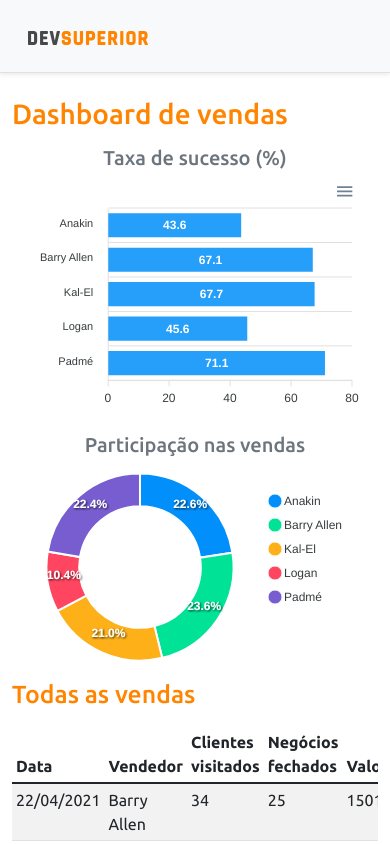
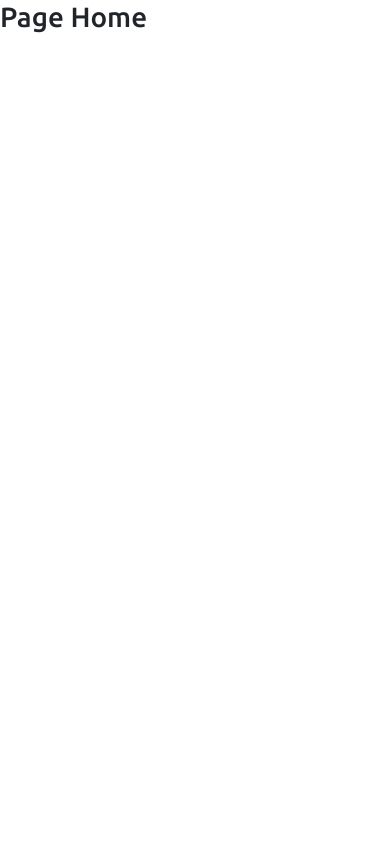
Before and after one commit to brunohubner/sds5, a React (Create React App) app in the folder frontend/: page / in a window 390 px wide. Shown: the top 844 px of the page. Built offline with nearby package versions, Linux system fonts and the light colour scheme.

Commit message:
Create routes

```diff
--- a/frontend/package.json
+++ b/frontend/package.json
@@ -15,9 +15,13 @@
     "react": "17.0.2",
     "react-apexcharts": "^1.3.9",
     "react-dom": "17.0.2",
+    "react-router-dom": "5.3.0",
     "react-scripts": "4.0.3",
     "typescript": "4.1.2",
     "web-vitals": "1.0.1"
+  },
+  "devDependencies": {
+    "@types/react-router-dom": "5.3.0"
   },
   "scripts": {
     "start": "react-scripts start",
--- a/frontend/src/App.tsx
+++ b/frontend/src/App.tsx
@@ -1,31 +1,7 @@
-import Navbar from "components/Navbar"
-import Footer from "components/Footer"
-import DataTable from "components/DataTable"
-import BarChart from "./components/BarChart"
-import DonutChart from "./components/DonutChart"
+import Routes from "Routes"
 
 export default function App() {
     return (
-        <>
-            <Navbar></Navbar>
-            <div className="container">
-                <h1 className="text-primary py-2">Dashboard de vendas</h1>
-                <div className="row px-3">
-                    <div className="col-sm-6">
-                        <h5 className="text-secondary text-center">Taxa de sucesso (%)</h5>
-                        <BarChart></BarChart>
-                    </div>
-                    <div className="col-sm-6">
-                        <h5 className="text-secondary text-center">Participação nas vendas</h5>
-                        <DonutChart></DonutChart>
-                    </div>
-                </div>
-                <div className="py-2">
-                    <h2 className="text-primary">Todas as vendas</h2>
-                </div>
-                <DataTable></DataTable>
-            </div>
-            <Footer></Footer>
-        </>
+        <Routes></Routes>
     )
 }
--- /dev/null
+++ b/frontend/src/Routes.tsx
@@ -0,0 +1,18 @@
+import Home from "pages/Home"
+import Dashboard from "./pages/Dashboard"
+import { BrowserRouter, Route, Switch } from "react-router-dom"
+
+export default function Routes() {
+    return (
+        <BrowserRouter>
+            <Switch>
+                <Route path="/dashboard">
+                    <Dashboard></Dashboard>
+                </Route>
+                <Route path="/">
+                    <Home></Home>
+                </Route>
+            </Switch>
+        </BrowserRouter>
+    )
+}
--- /dev/null
+++ b/frontend/src/pages/Dashboard.tsx
@@ -0,0 +1,31 @@
+import Navbar from "../components/Navbar"
+import Footer from "../components/Footer"
+import DataTable from "../components/DataTable"
+import BarChart from "../components/BarChart"
+import DonutChart from "../components/DonutChart"
+
+export default function Dashboard() {
+    return (
+        <>
+            <Navbar></Navbar>
+            <div className="container">
+                <h1 className="text-primary py-2">Dashboard de vendas</h1>
+                <div className="row px-3">
+                    <div className="col-sm-6">
+                        <h5 className="text-secondary text-center">Taxa de sucesso (%)</h5>
+                        <BarChart></BarChart>
+                    </div>
+                    <div className="col-sm-6">
+                        <h5 className="text-secondary text-center">Participação nas vendas</h5>
+                        <DonutChart></DonutChart>
+                    </div>
+                </div>
+                <div className="py-2">
+                    <h2 className="text-primary">Todas as vendas</h2>
+                </div>
+                <DataTable></DataTable>
+            </div>
+            <Footer></Footer>
+        </>
+    )
+}
--- /dev/null
+++ b/frontend/src/pages/Home.tsx
@@ -0,0 +1,7 @@
+export default function Home() {
+    return (
+        <div>
+            <h1>Page Home</h1>
+        </div>
+    )
+}
```
Also changed, not shown: 1 other file (tests, documents, lock files or other folders).
